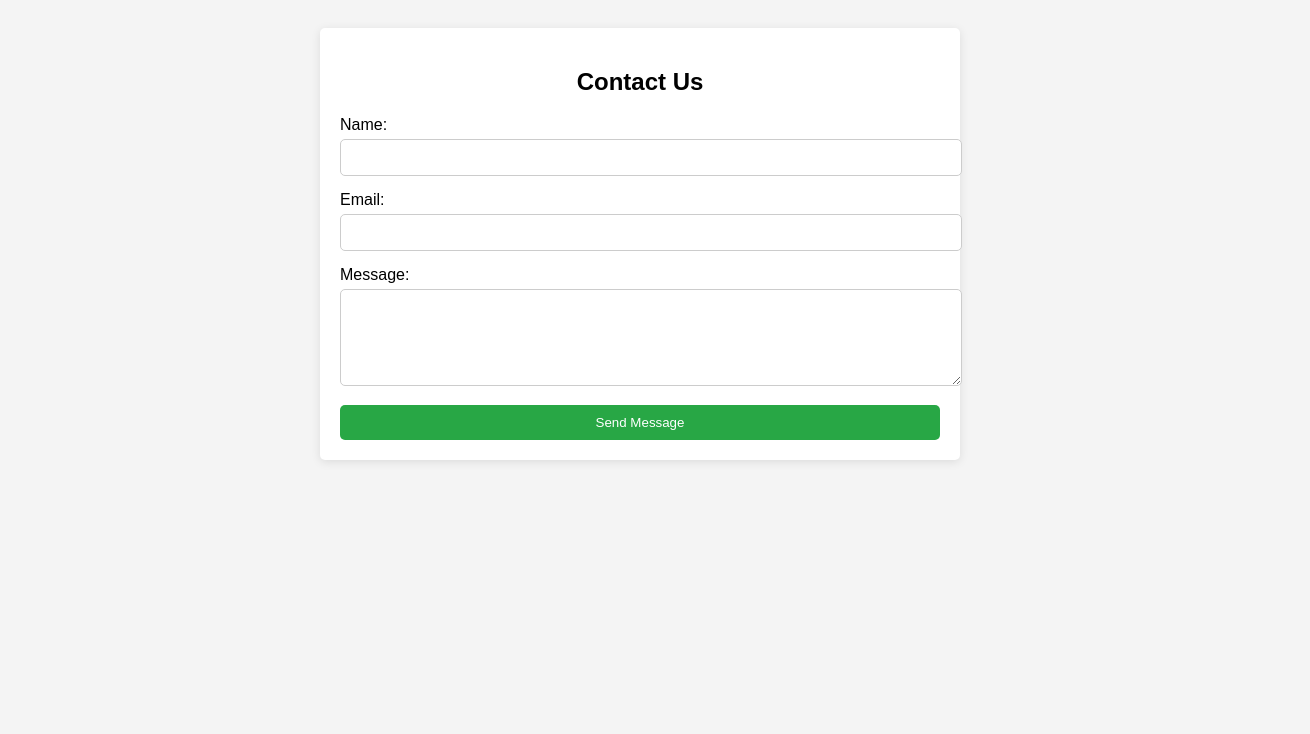
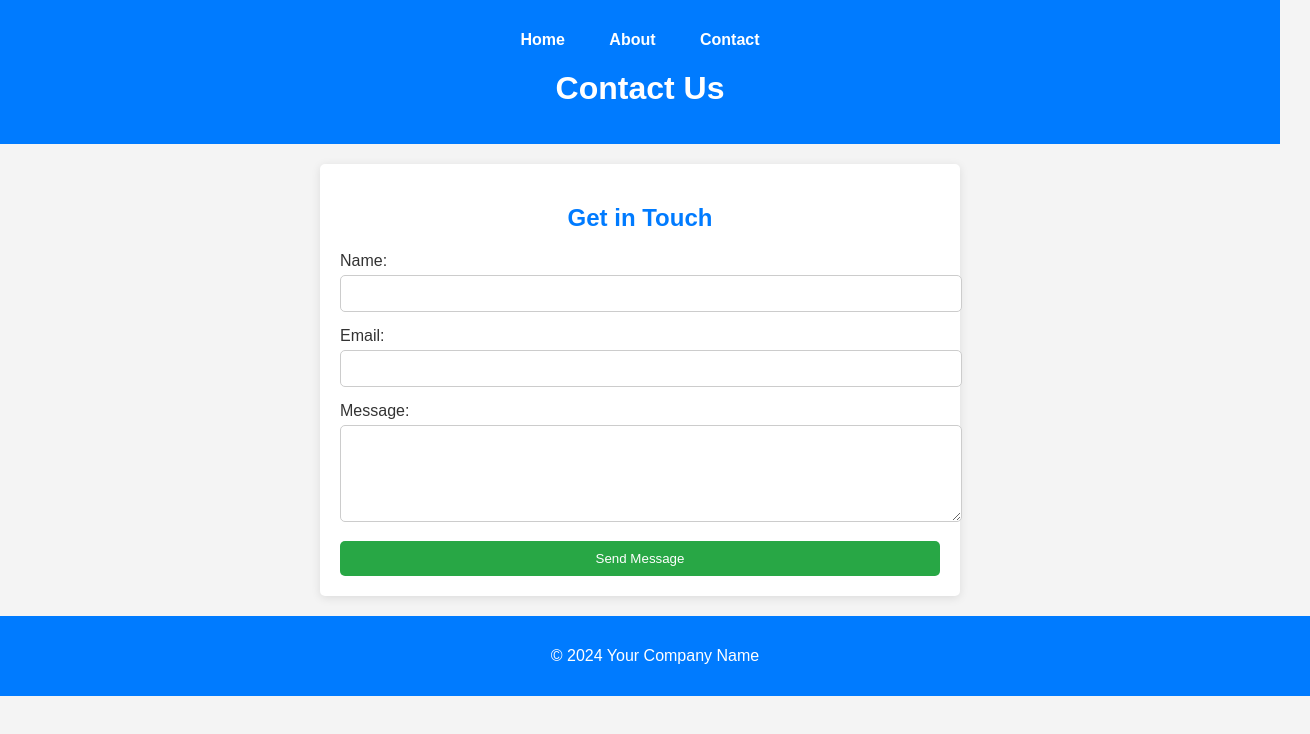
Before and after one commit to kkcarpio/gitactivity, a plain HTML site: page contact.html in a window 1280 px wide. Shown: the whole page, 1310 px wide, since content can reach past the window. Drawn offline with Linux system fonts and the light colour scheme.

Commit message:
feat: 1st commit

```diff
--- a/contact.html
+++ b/contact.html
@@ -7,12 +7,37 @@
     <style>
         body {
             font-family: Arial, sans-serif;
+            margin: 0;
+            padding: 0;
             background-color: #f4f4f4;
-            padding: 20px;
+            color: #333;
+        }
+        header {
+            background: #007BFF;
+            color: #ffffff;
+            padding: 15px 0;
+            text-align: center;
+        }
+        nav ul {
+            list-style: none;
+            padding: 0;
+            text-align: center;
+        }
+        nav ul li {
+            display: inline;
+            margin: 0 20px;
+        }
+        nav ul li a {
+            color: #ffffff;
+            text-decoration: none;
+            font-weight: bold;
+        }
+        nav ul li a:hover {
+            text-decoration: underline;
         }
         .container {
             max-width: 600px;
-            margin: auto;
+            margin: 20px auto;
             background: white;
             padding: 20px;
             border-radius: 5px;
@@ -20,6 +45,7 @@
         }
         h2 {
             text-align: center;
+            color: #007BFF;
         }
         .form-group {
             margin-bottom: 15px;
@@ -46,12 +72,32 @@
         button:hover {
             background-color: #218838;
         }
+        footer {
+            text-align: center;
+            padding: 15px;
+            background: #007BFF;
+            color: #ffffff;
+            position: relative;
+            bottom: 0;
+            width: 100%;
+        }
     </style>
 </head>
 <body>
 
+<header>
+    <nav>
+        <ul>
+            <li><a href="index.html">Home</a></li>
+            <li><a href="aboutus.html">About</a></li>
+            <li><a href="contact.html">Contact</a></li>
+        </ul>
+    </nav>
+    <h1>Contact Us</h1>
+</header>
+
 <div class="container">
-    <h2>Contact Us</h2>
+    <h2>Get in Touch</h2>
     <form action="YOUR_FORM_ACTION_URL" method="post">
         <div class="form-group">
             <label for="name">Name:</label>
@@ -69,5 +115,9 @@
     </form>
 </div>
 
+<footer>
+    <p>&copy; 2024 Your Company Name</p>
+</footer>
+
 </body>
 </html>
```
